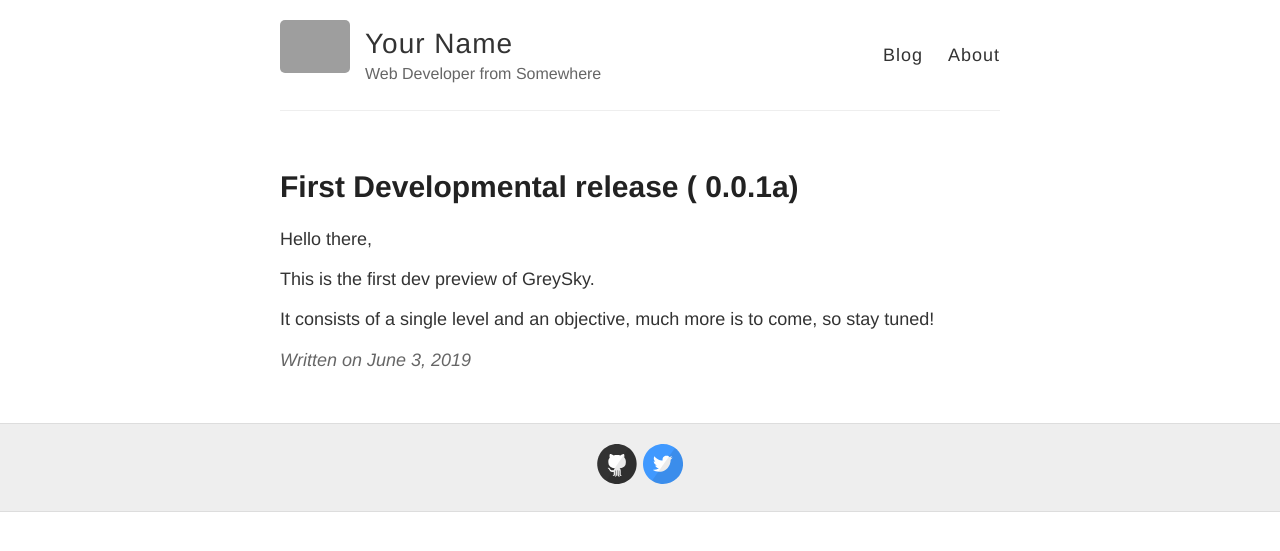
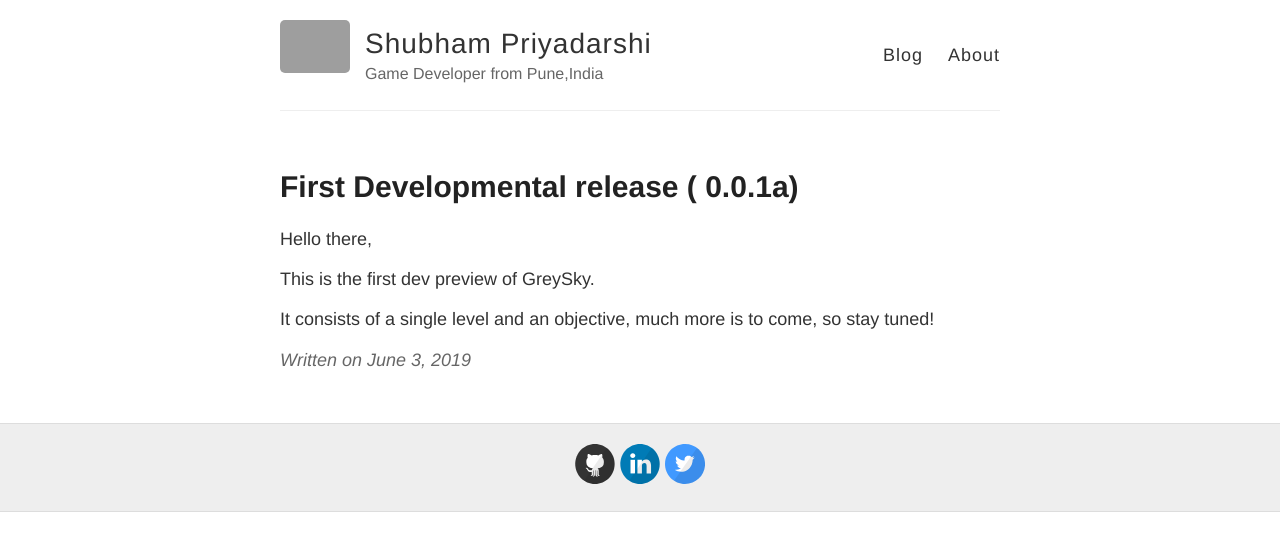
Before and after one commit to ShubhamPriyadarshi/ShubhamPriyadarshi.github.io, a Jekyll site: the page built from _posts/2019-06-03-Dev-1.md, in a window 1280 px wide. Shown: the top 551 px of the page. Built offline with Jekyll 4.4.1, drawn with Linux system fonts in a browser that asks for light colours; grey boxes are pictures that could not be loaded.

Commit message:
Update _config.yml

```diff
--- a/_config.yml
+++ b/_config.yml
@@ -3,10 +3,10 @@
 #
 
 # Name of your site (displayed in the header)
-name: Your Name
+name: Shubham Priyadarshi
 
 # Short bio or description (displayed in the header)
-description: Web Developer from Somewhere
+description: Game Developer from Pune,India
 
 # URL of your avatar or profile pic (you could use your GitHub profile pic)
 avatar: https://raw.githubusercontent.com/barryclark/jekyll-now/master/images/jekyll-logo.png
@@ -21,12 +21,12 @@ footer-links:
   email:
   facebook:
   flickr:
-  github: barryclark/jekyll-now
+  github: ShubhamPriyadarshi
   instagram:
-  linkedin:
+  linkedin: shubhampriyadarshi42
   pinterest:
   rss: # just type anything here for a working RSS icon
-  twitter: jekyllrb
+  twitter: trucifer
   stackoverflow: # your stackoverflow profile, e.g. "users/50476/bart-kiers"
   youtube: # channel/<your_long_string> or user/<user-name>
   googleplus: # anything in your profile username that comes after plus.google.com/
```
